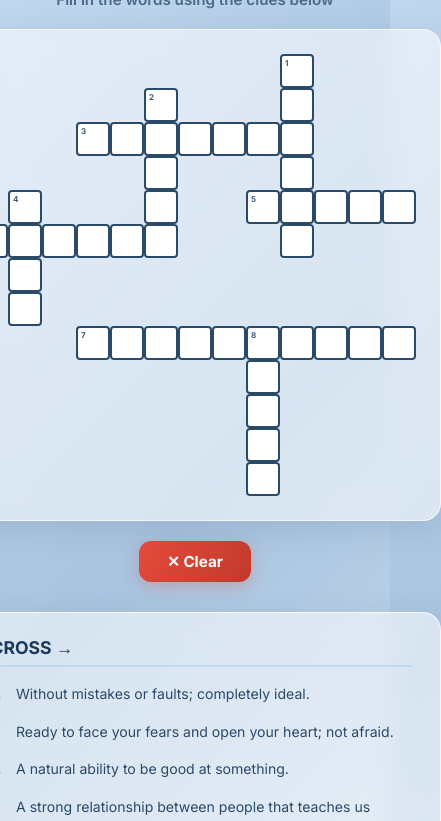
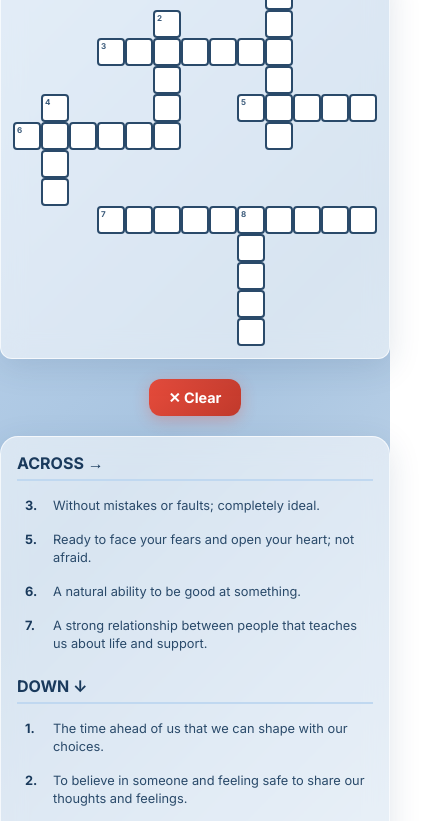
Before and after one commit to murat4595/crosswordesra, a plain HTML site: page index.html in a window 390 px wide. Shown: the part 98-919 px from the top of the page, 441 px wide, since content can reach past the window. Drawn offline with nearby package versions, Linux system fonts and the light colour scheme.

Commit message:
Enhance viewport and touch handling for mobile
Added touch-action and maximum-scale properties for better mobile experience.

```diff
--- a/index.html
+++ b/index.html
@@ -2,11 +2,14 @@
 <html lang="en">
 <head>
     <meta charset="UTF-8">
-    <meta name="viewport" content="width=device-width, initial-scale=1.0">
+    <meta name="viewport" content="width=device-width, initial-scale=1.0, maximum-scale=1.0, user-scalable=no">
     <title>Crossword Puzzle</title>
     <link href="https://fonts.googleapis.com/css2?family=Inter:wght@400;600;700;800&display=swap" rel="stylesheet">
     <style>
-        * { margin: 0; padding: 0; box-sizing: border-box; }
+        * {
+            margin: 0; padding: 0; box-sizing: border-box;
+            -webkit-tap-highlight-color: transparent;
+        }
 
         body {
             font-family: 'Inter', sans-serif;
@@ -70,6 +73,7 @@
             border-radius: 4px;
             cursor: pointer;
             transition: box-shadow 0.15s, background 0.15s;
+            touch-action: manipulation;
         }
 
         .cell.active:hover { box-shadow: 0 0 0 2px #5a9fd4 inset; }
@@ -224,14 +228,26 @@
 
         /* --- RESPONSIVE --- */
         @media (max-width: 800px) {
-            .main-container { flex-direction: column; align-items: center; }
-            .clues-panel { max-width: 100%; min-width: unset; width: 100%; }
+            .main-container { flex-direction: column; align-items: center; gap: 20px; }
+            .clues-panel { max-width: 100%; width: 100%; padding: 16px; }
             h1 { font-size: 1.6rem; }
             .cell { width: 34px; height: 34px; }
             .cell-input { font-size: 17px; }
-            .cell-number { font-size: 8px; }
+            .cell-number { font-size: 9px; }
         }
-    </style>
+
+        @media (max-width: 480px) {
+            body { padding: 12px; }
+            .grid-wrapper { padding: 12px; border-radius: 12px; }
+            .cell { width: 28px; height: 28px; }
+            .cell-input { font-size: 15px; }
+            .cell-number { font-size: 8px; top: 1px; left: 2px; }
+            h1 { font-size: 1.3rem; margin-bottom: 2px; }
+            .subtitle { font-size: 0.85rem; margin-bottom: 12px; }
+            .btn { padding: 10px 20px; font-size: 0.9rem; }
+            .clues-panel h2 { font-size: 1rem; }
+            .clue-item { font-size: 0.8rem; padding: 6px 8px; }
+        }
     </style>
     <script src="https://cdn.jsdelivr.net/npm/canvas-confetti@1.6.0/dist/confetti.browser.min.js"></script>
 </head>
@@ -382,10 +398,13 @@ for (let r = 0; r < ROWS; r++) {
                 div.appendChild(numSpan);
             }
             const inp = document.createElement('input');
+            inp.type = 'text';
+            inp.inputMode = 'text';
             inp.className = 'cell-input';
             inp.maxLength = 1;
             inp.setAttribute('autocomplete', 'off');
             inp.setAttribute('autocorrect', 'off');
+            inp.setAttribute('autocapitalize', 'off');
             inp.setAttribute('spellcheck', 'false');
             inp.dataset.key = key;
             div.appendChild(inp);
```
